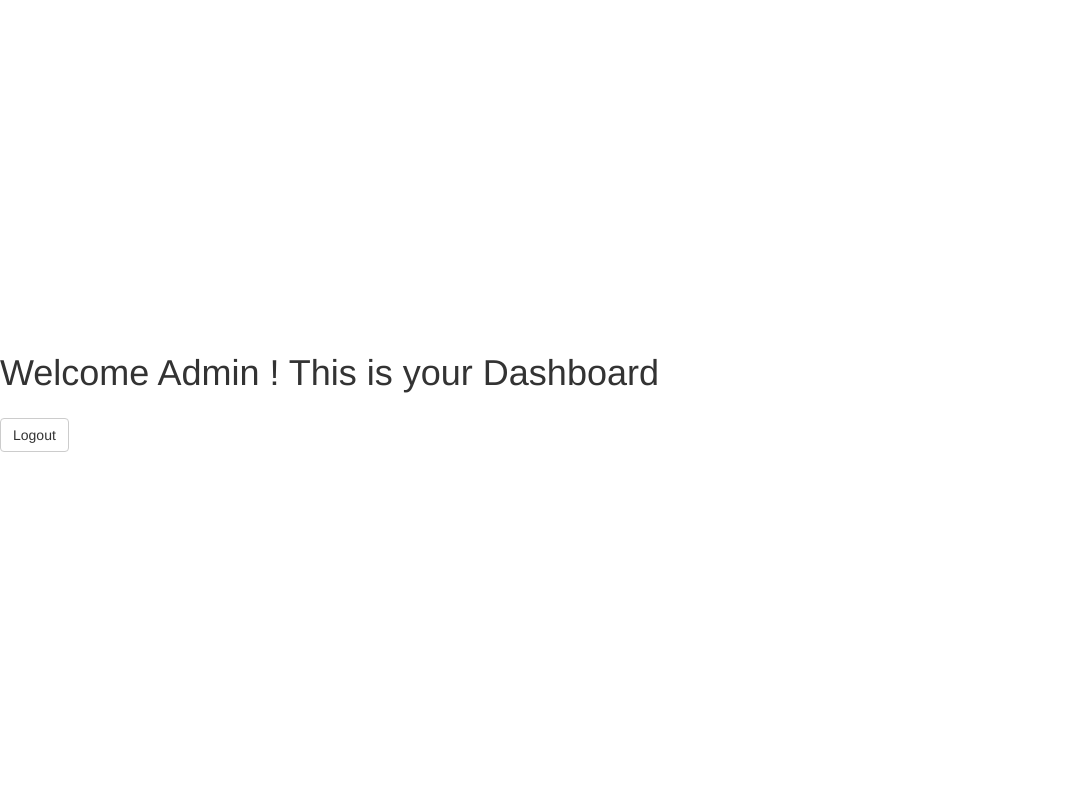
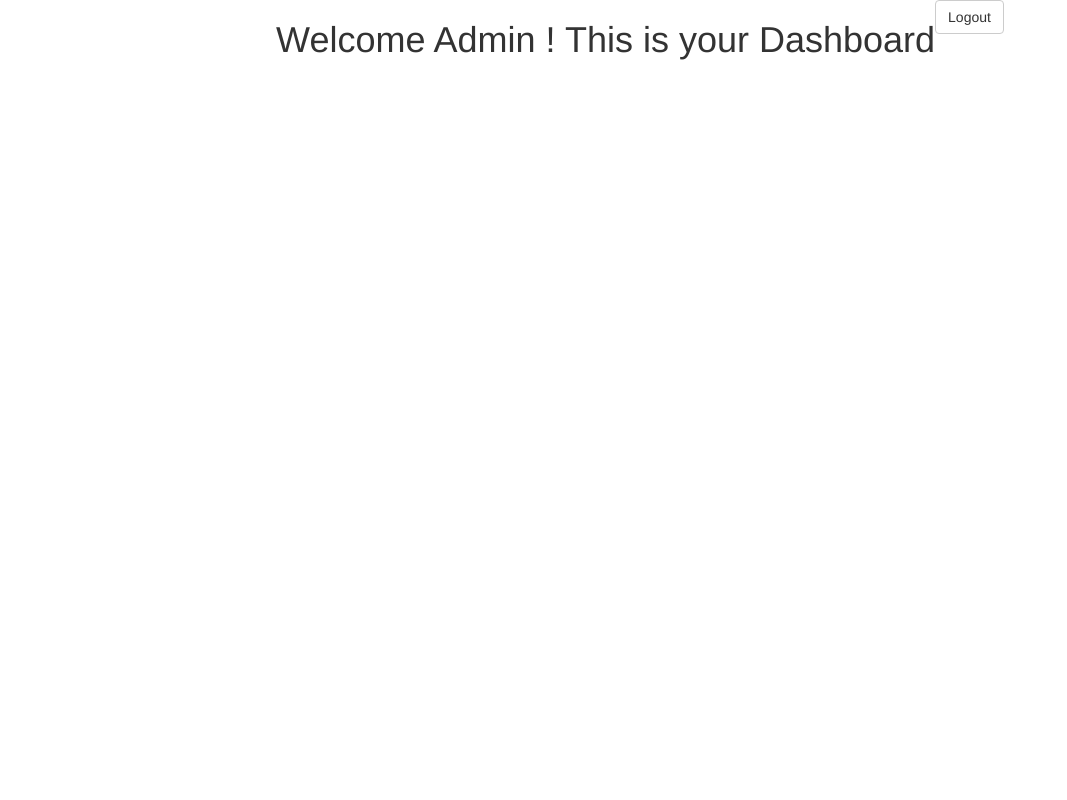
Before and after one commit to surajpatil-20/D-auth, a Django app: page / in a window 1280 px wide. Shown: the whole page, without its empty margins (0-1067 px from the left). Run offline with Django 5.2, Linux system fonts and the light colour scheme; a user stored in the database is signed in; some libraries are stand-ins or nearby versions.

Commit message:
Update home.html

```diff
--- a/authe/templates/home.html
+++ b/authe/templates/home.html
@@ -3,7 +3,7 @@
 {% block title %}Home{% endblock title %}
 
 {% block content %}
- <div class="center">
+ <div class="center_1">
     <div class="form-group"><h1>Welcome {{ user.first_name }} {{ user.last_name }} ! This is your Dashboard</h1></div>
     <form method='POST' action="{% url 'logout' %}">
         {% csrf_token %}
@@ -12,11 +12,10 @@
  </div>
 
  <style>
-    .center{
+    .center_1{
         display: flex;
         justify-content: center; /* horizontal */
         height: 100vh;
-        flex-direction: column;
     }
     </style>
 
```
